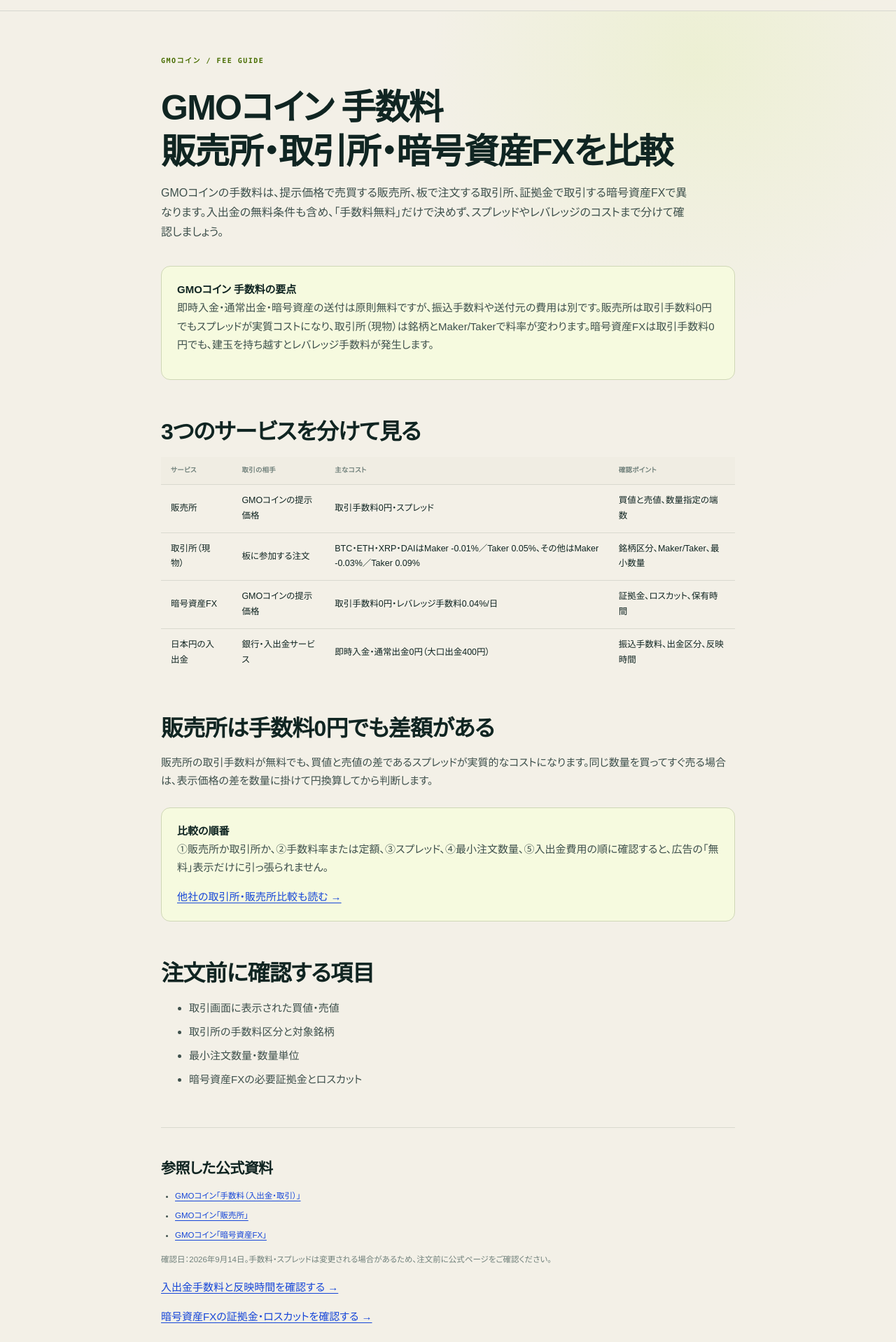
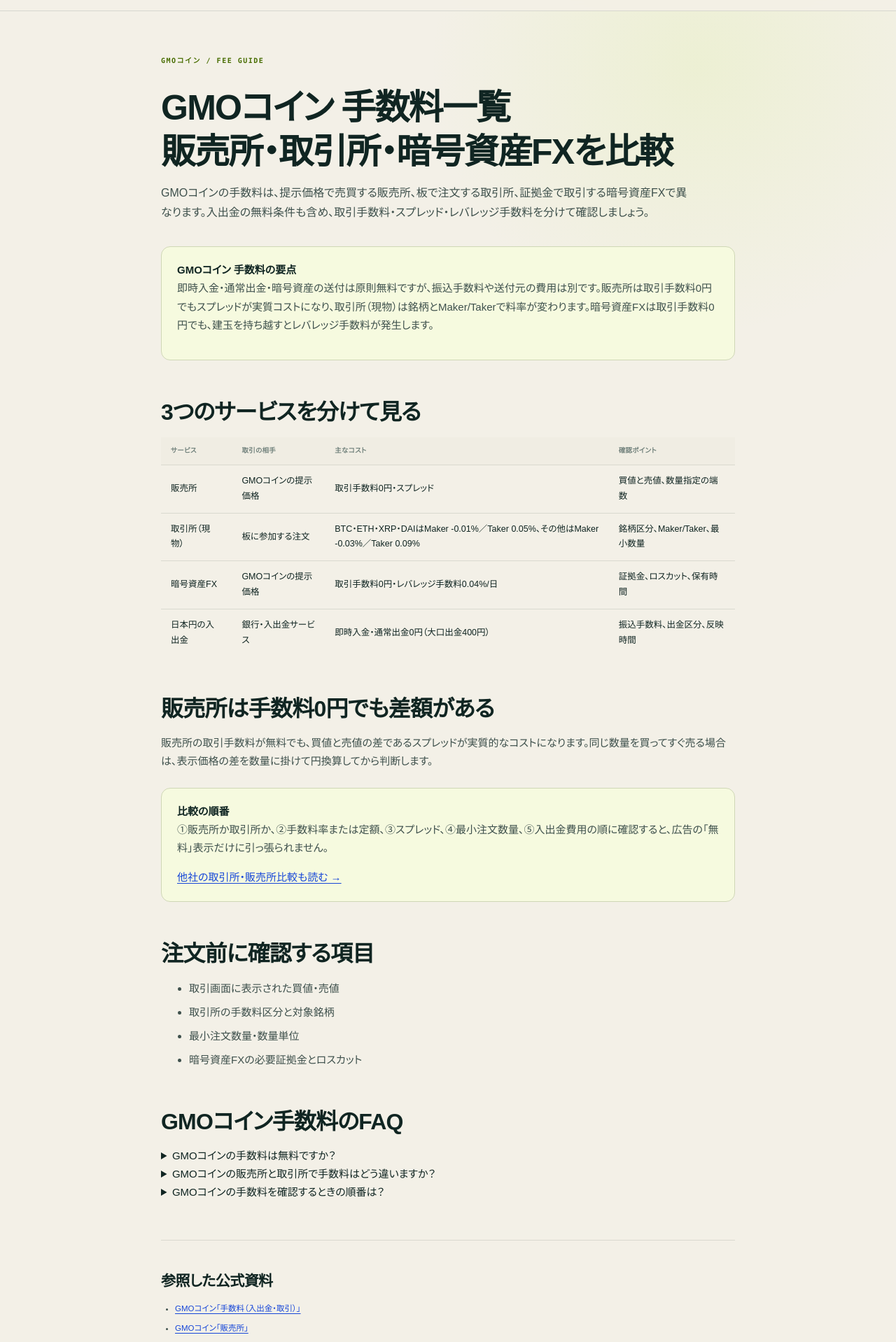
Before and after one commit to mrok18/hanbaijo, a Next.js app: page /articles/gmo-coin-trading-fees in a window 1280 px wide. Shown: the part 61-1979 px from the top of the page at 70% size. Built offline with nearby package versions, Linux system fonts and the light colour scheme.

Commit message:
seo: expand GMO Coin fee guide

```diff
--- a/app/articles/gmo-coin-trading-fees/page.tsx
+++ b/app/articles/gmo-coin-trading-fees/page.tsx
@@ -1,11 +1,18 @@
 import type { Metadata } from 'next';
 import Link from 'next/link';
 
-export const metadata: Metadata = { alternates: { canonical: '/articles/gmo-coin-trading-fees' }, title: 'GMOコイン 手数料｜販売所・取引所・暗号資産FXを比較', description: 'GMOコインの手数料を、販売所・取引所・暗号資産FX・入出金に分け、無料条件、Maker/Taker、スプレッド、レバレッジ手数料を比較します。' };
+export const metadata: Metadata = { alternates: { canonical: '/articles/gmo-coin-trading-fees' }, title: 'GMOコイン 手数料一覧｜販売所・取引所・FX・入出金の無料条件', description: 'GMOコインの手数料一覧を、販売所・取引所・暗号資産FX・入出金に分けて解説。無料条件、Maker/Taker、スプレッド、レバレッジ手数料を注文前に確認できます。' };
+
+const faqJsonLd = { '@context': 'https://schema.org', '@type': 'FAQPage', mainEntity: [
+  { '@type': 'Question', name: 'GMOコインの手数料は無料ですか？', acceptedAnswer: { '@type': 'Answer', text: '即時入金・通常出金・暗号資産の送付は原則無料ですが、販売所はスプレッド、取引所は銘柄別のMaker・Taker手数料、暗号資産FXは建玉のレバレッジ手数料が発生する場合があります。' } },
+  { '@type': 'Question', name: 'GMOコインの販売所と取引所で手数料はどう違いますか？', acceptedAnswer: { '@type': 'Answer', text: '販売所は取引手数料0円でも買値と売値の差（スプレッド）が実質コストになります。取引所は板取引で、銘柄区分とMaker・Takerに応じた料率を確認します。' } },
+  { '@type': 'Question', name: 'GMOコインの手数料を確認するときの順番は？', acceptedAnswer: { '@type': 'Answer', text: '販売所か取引所か、取引手数料率、スプレッド、最小注文数量、入出金費用の順で確認し、暗号資産FXでは必要証拠金と建玉の保有時間も確認します。' } },
+] };
 
 export default function Page() { return <article>
-  <p className="page-kicker">GMOコイン / FEE GUIDE</p><h1>GMOコイン 手数料<br />販売所・取引所・暗号資産FXを比較</h1>
-  <p className="lede">GMOコインの手数料は、提示価格で売買する販売所、板で注文する取引所、証拠金で取引する暗号資産FXで異なります。入出金の無料条件も含め、「手数料無料」だけで決めず、スプレッドやレバレッジのコストまで分けて確認しましょう。</p>
+  <script type="application/ld+json" dangerouslySetInnerHTML={{ __html: JSON.stringify(faqJsonLd).replace(/</g, '\\u003c') }} />
+  <p className="page-kicker">GMOコイン / FEE GUIDE</p><h1>GMOコイン 手数料一覧<br />販売所・取引所・暗号資産FXを比較</h1>
+  <p className="lede">GMOコインの手数料は、提示価格で売買する販売所、板で注文する取引所、証拠金で取引する暗号資産FXで異なります。入出金の無料条件も含め、取引手数料・スプレッド・レバレッジ手数料を分けて確認しましょう。</p>
   <div className="callout"><strong>GMOコイン 手数料の要点</strong><p>即時入金・通常出金・暗号資産の送付は原則無料ですが、振込手数料や送付元の費用は別です。販売所は取引手数料0円でもスプレッドが実質コストになり、取引所（現物）は銘柄とMaker/Takerで料率が変わります。暗号資産FXは取引手数料0円でも、建玉を持ち越すとレバレッジ手数料が発生します。</p></div>
   <h2>3つのサービスを分けて見る</h2><div className="table-scroll"><table className="rates"><thead><tr><th>サービス</th><th>取引の相手</th><th>主なコスト</th><th>確認ポイント</th></tr></thead><tbody>
     <tr><td>販売所</td><td>GMOコインの提示価格</td><td>取引手数料0円・スプレッド</td><td>買値と売値、数量指定の端数</td></tr><tr><td>取引所（現物）</td><td>板に参加する注文</td><td>BTC・ETH・XRP・DAIはMaker -0.01%／Taker 0.05%、その他はMaker -0.03%／Taker 0.09%</td><td>銘柄区分、Maker/Taker、最小数量</td></tr><tr><td>暗号資産FX</td><td>GMOコインの提示価格</td><td>取引手数料0円・レバレッジ手数料0.04%/日</td><td>証拠金、ロスカット、保有時間</td></tr><tr><td>日本円の入出金</td><td>銀行・入出金サービス</td><td>即時入金・通常出金0円（大口出金400円）</td><td>振込手数料、出金区分、反映時間</td></tr>
@@ -13,6 +20,7 @@ export default function Page() { return <article>
   <h2>販売所は手数料0円でも差額がある</h2><p>販売所の取引手数料が無料でも、買値と売値の差であるスプレッドが実質的なコストになります。同じ数量を買ってすぐ売る場合は、表示価格の差を数量に掛けて円換算してから判断します。</p>
   <div className="callout"><strong>比較の順番</strong><p>①販売所か取引所か、②手数料率または定額、③スプレッド、④最小注文数量、⑤入出金費用の順に確認すると、広告の「無料」表示だけに引っ張られません。</p><Link href="/articles/bitbank-trading-fees">他社の取引所・販売所比較も読む →</Link></div>
   <h2>注文前に確認する項目</h2><ul><li>取引画面に表示された買値・売値</li><li>取引所の手数料区分と対象銘柄</li><li>最小注文数量・数量単位</li><li>暗号資産FXの必要証拠金とロスカット</li></ul>
-  <section className="article-sources" aria-labelledby="sources"><h2 id="sources">参照した公式資料</h2><ul><li><a href="https://coin.z.com/jp/corp/guide/fees/" target="_blank" rel="noopener noreferrer">GMOコイン「手数料（入出金・取引）」</a></li><li><a href="https://coin.z.com/jp/corp/product/info/spot/" target="_blank" rel="noopener noreferrer">GMOコイン「販売所」</a></li><li><a href="https://coin.z.com/jp/corp/product/info/margin/" target="_blank" rel="noopener noreferrer">GMOコイン「暗号資産FX」</a></li></ul><p>確認日：2026年9月14日。手数料・スプレッドは変更される場合があるため、注文前に公式ページをご確認ください。</p></section>
+  <section className="article-faq" aria-labelledby="gmo-coin-faq"><h2 id="gmo-coin-faq">GMOコイン手数料のFAQ</h2><details><summary>GMOコインの手数料は無料ですか？</summary><p>即時入金・通常出金・暗号資産の送付は原則無料ですが、販売所はスプレッド、取引所は銘柄別のMaker・Taker手数料、暗号資産FXは建玉のレバレッジ手数料が発生する場合があります。</p></details><details><summary>GMOコインの販売所と取引所で手数料はどう違いますか？</summary><p>販売所は取引手数料0円でも買値と売値の差（スプレッド）が実質コストになります。取引所は板取引で、銘柄区分とMaker・Takerに応じた料率を確認します。</p></details><details><summary>GMOコインの手数料を確認するときの順番は？</summary><p>販売所か取引所か、取引手数料率、スプレッド、最小注文数量、入出金費用の順で確認し、暗号資産FXでは必要証拠金と建玉の保有時間も確認します。</p></details></section>
+  <section className="article-sources" aria-labelledby="sources"><h2 id="sources">参照した公式資料</h2><ul><li><a href="https://coin.z.com/jp/corp/guide/fees/" target="_blank" rel="noopener noreferrer">GMOコイン「手数料（入出金・取引）」</a></li><li><a href="https://coin.z.com/jp/corp/product/info/spot/" target="_blank" rel="noopener noreferrer">GMOコイン「販売所」</a></li><li><a href="https://coin.z.com/jp/corp/product/info/margin/" target="_blank" rel="noopener noreferrer">GMOコイン「暗号資産FX」</a></li></ul><p>確認日：2026年9月16日。手数料・スプレッドは変更される場合があるため、注文前に公式ページをご確認ください。</p></section>
   <p><Link href="/articles/gmo-coin-deposit-withdrawal">入出金手数料と反映時間を確認する →</Link></p><p><Link href="/articles/gmo-coin-crypto-fx">暗号資産FXの証拠金・ロスカットを確認する →</Link></p>
 </article>; }
```
